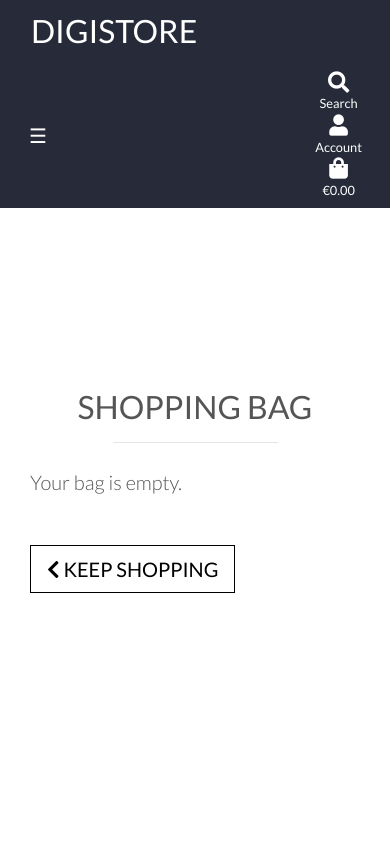
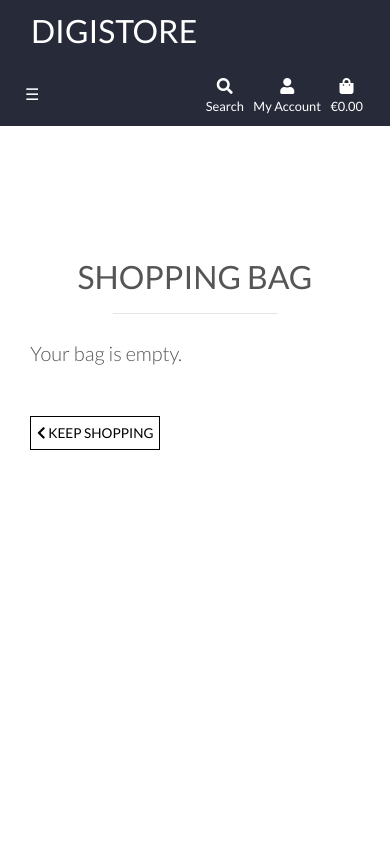
Before and after one commit to collinsevan/DigiStore-PP5, a Django app: page /bag/ in a window 390 px wide. Run offline with Django 3.2, Linux system fonts and the light colour scheme; some libraries are stand-ins or nearby versions.

Commit message:
Refactor mobile layout and prevent horizontal overflow

```diff
--- a/digistore/settings.py
+++ b/digistore/settings.py
@@ -226,7 +226,7 @@ else:
 
 ACCOUNT_AUTHENTICATION_METHOD = "username_email"
 ACCOUNT_EMAIL_REQUIRED = True
-ACCOUNT_EMAIL_VERIFICATION = "none"
+ACCOUNT_EMAIL_VERIFICATION = "mandatory"
 ACCOUNT_EMAIL_CONFIRMATION_EXPIRE_DAYS = 1
 ACCOUNT_SIGNUP_PASSWORD_ENTER_TWICE = True
 ACCOUNT_USERNAME_MIN_LENGTH = 4
--- a/static/css/base.css
+++ b/static/css/base.css
@@ -2,6 +2,7 @@
 
 html {
   height: 100%;
+  overflow-x: hidden;
 }
 
 body {
@@ -9,6 +10,7 @@ body {
   height: calc(100vh - 164px);
   color: #555;
   font-family: "Lato", sans-serif;
+  overflow-x: hidden;
 }
 
 /* Hero background for homepage only */
@@ -388,6 +390,46 @@ header {
     position: relative;
     z-index: 1050;
   }
+
+  /* Small screen layout refinements */
+  .header-container {
+    padding-top: 116px;
+  }
+
+  body {
+    height: calc(100vh - 116px);
+  }
+
+  .display-4.logo-font {
+    font-size: 2rem;
+  }
+
+  .navbar .nav-link {
+    padding: 0.15rem;
+  }
+
+  .navbar .fa-lg {
+    font-size: 1rem;
+  }
+
+  .navbar-toggler {
+    font-size: 1rem;
+    padding: 0.4rem 0.5rem;
+  }
+
+  .btn.btn-black.rounded-0,
+  .btn.btn-outline-black.rounded-0 {
+    padding: 0.375rem 0.375rem;
+    font-size: 0.85rem;
+  }
+
+  .btn.btn-black.rounded-0.btn-sm,
+  .btn.btn-black.rounded-0.btn-sm.px-2,
+  .increment-qty,
+  .decrement-qty {
+    padding: 0.25rem 0.5rem !important;
+    font-size: 0.875rem;
+  }
 }
 
 /* Mobile header spacing refinements */
--- a/templates/account/base.html
+++ b/templates/account/base.html
@@ -5,7 +5,7 @@
 
 <div class="container" style="padding-top: 95px;">
     <div class="row justify-content-center">
-        <div class="col-12 col-md-8 col-lg-6">
+        <div class="col-12 col-md-6">
 
             <!-- Account page content wrapper -->
             <div class="allauth-form-inner-content bg-white p-4 rounded shadow-sm">
--- a/templates/includes/main-nav.html
+++ b/templates/includes/main-nav.html
@@ -1,7 +1,14 @@
 <!-- Main site navigation -->
 <div class="collapse navbar-collapse align-items-lg-center w-100" id="main-nav">
 
+    <!-- Primary navigation links -->
     <ul class="navbar-nav mx-auto align-items-lg-center">
+        <li class="nav-item d-lg-none">
+            <a class="nav-link text-black font-weight-bold" href="{% url 'home' %}" id="home-link">
+                Home
+            </a>
+        </li>
+
         <li class="nav-item dropdown">
             <a class="nav-link text-black font-weight-bold dropdown-toggle" href="#" id="all-products-link"
                 data-toggle="dropdown" aria-haspopup="true" aria-expanded="false">
@@ -41,6 +48,7 @@
         </li>
     </ul>
 
+    <!-- Desktop account and bag links -->
     <ul class="navbar-nav ml-auto align-items-lg-center d-none d-lg-flex">
         <li class="nav-item dropdown">
             <a class="nav-link text-black" href="#" id="user-options" data-toggle="dropdown" aria-haspopup="true"
--- a/templates/includes/mobile-top-header.html
+++ b/templates/includes/mobile-top-header.html
@@ -1,25 +1,24 @@
 <!-- Mobile header actions (visible on small screens only) -->
 
 <!-- Mobile search toggle -->
-<li class="list-inline-item dropdown d-block d-lg-none mb-0 ml-2">
-    <a class="nav-link text-inverse px-1 py-0" href="#" id="mobile-search-toggle" data-toggle="dropdown"
+<li class="list-inline-item">
+    <a class="text-black nav-link d-block d-lg-none" href="#" id="mobile-search" data-toggle="dropdown"
         aria-haspopup="true" aria-expanded="false">
         <div class="text-center">
-            <i class="fas fa-search fa-lg"></i>
+            <div><i class="fas fa-search fa-lg"></i></div>
             <p class="my-0">Search</p>
         </div>
     </a>
-
-    <div class="dropdown-menu dropdown-menu-right border-0 p-3" aria-labelledby="mobile-search-toggle">
-        <form method="GET" action="{% url 'products' %}">
+    <div class="dropdown-menu border-0 w-100 p-3 rounded-0 my-0" aria-labelledby="mobile-search">
+        <form class="form" method="GET" action="{% url 'products' %}">
             <div class="input-group w-100">
                 <input class="form-control border border-black rounded-0" type="text" name="q"
-                    placeholder="Search DigiStore">
+                    placeholder="Search our site">
                 <div class="input-group-append">
-                    <button
-                        class="btn btn-black border border-black rounded-0 d-flex align-items-center justify-content-center"
-                        type="submit" aria-label="Search">
-                        <i class="fas fa-search text-inverse"></i>
+                    <button class="form-control form-control btn btn-black border border-black rounded-0" type="submit">
+                        <span class="icon">
+                            <i class="fas fa-search"></i>
+                        </span>
                     </button>
                 </div>
             </div>
@@ -28,37 +27,41 @@
 </li>
 
 <!-- Mobile account toggle -->
-<li class="list-inline-item dropdown d-block d-lg-none mb-0 ml-2">
-    <a class="nav-link text-inverse px-1 py-0" href="#" id="mobile-account-toggle" data-toggle="dropdown"
+<li class="list-inline-item dropdown">
+    <a class="text-black nav-link d-block d-lg-none" href="#" id="user-options" data-toggle="dropdown"
         aria-haspopup="true" aria-expanded="false">
         <div class="text-center">
-            <i class="fas fa-user fa-lg"></i>
-            <p class="my-0">Account</p>
+            <div><i class="fas fa-user fa-lg"></i></div>
+            <p class="my-0">My Account</p>
         </div>
     </a>
-
-    <div class="dropdown-menu dropdown-menu-right border-0" aria-labelledby="mobile-account-toggle">
+    <div class="dropdown-menu border-0" aria-labelledby="user-options">
         {% if request.user.is_authenticated %}
         {% if request.user.is_superuser %}
-        <a href="{% url 'add_product' %}" class="dropdown-item">
-            Product Management
-        </a>
+        <a href="{% url 'add_product' %}" class="dropdown-item">Product Management</a>
         {% endif %}
         <a href="{% url 'profile' %}" class="dropdown-item">My Profile</a>
         <a href="{% url 'account_logout' %}" class="dropdown-item">Logout</a>
         {% else %}
+        <a href="{% url 'account_signup' %}" class="dropdown-item">Register</a>
         <a href="{% url 'account_login' %}" class="dropdown-item">Login</a>
-        <a href="{% url 'account_signup' %}" class="dropdown-item">Register</a>
         {% endif %}
     </div>
 </li>
 
 <!-- Mobile bag -->
-<li class="list-inline-item d-block d-lg-none mb-0 ml-2">
-    <a class="nav-link text-inverse px-1 py-0" href="{% url 'view_bag' %}">
+<li class="list-inline-item">
+    <a class="{% if grand_total %}text-primary font-weight-bold{% else %}text-black{% endif %} nav-link d-block d-lg-none"
+        href="{% url 'view_bag' %}">
         <div class="text-center">
-            <i class="fas fa-shopping-bag fa-lg"></i>
-            <p class="my-0">€{{ grand_total|floatformat:2 }}</p>
+            <div><i class="fas fa-shopping-bag fa-lg"></i></div>
+            <p class="my-0">
+                {% if grand_total %}
+                €{{ grand_total|floatformat:2 }}
+                {% else %}
+                €0.00
+                {% endif %}
+            </p>
         </div>
     </a>
 </li>
```
